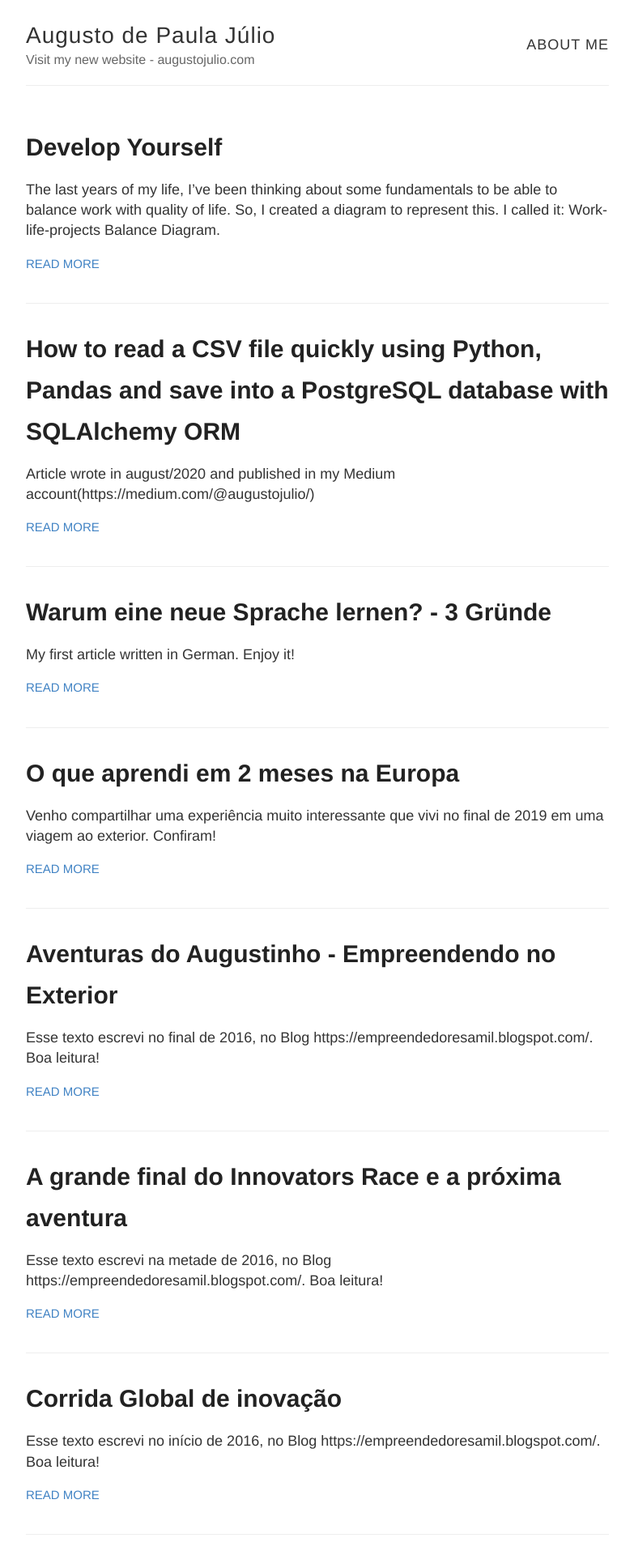
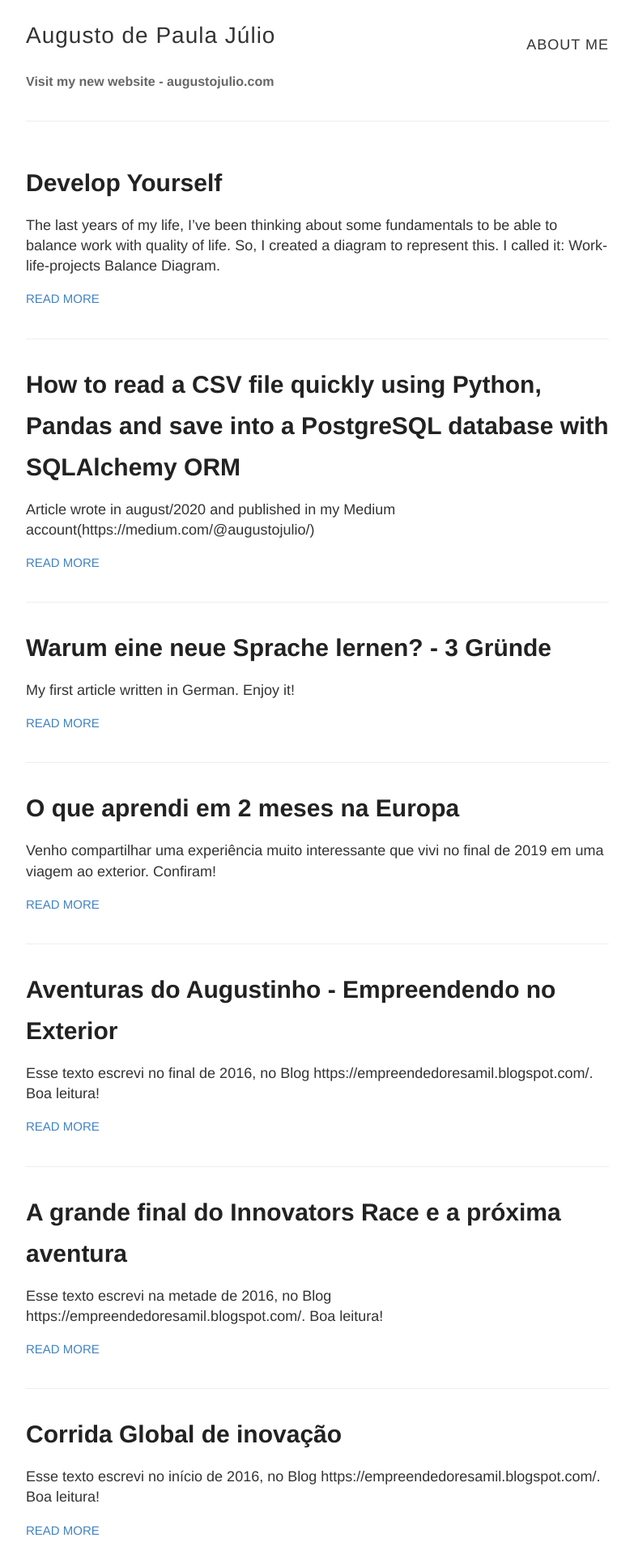
Before and after one commit to augustojulio/augustojulio.github.io, a Jekyll site: the page built from index.html, in a window 1280 px wide. Shown: the top 1920 px of the page at 81% size, without its empty margins (248-1031 px from the left). Built offline with Jekyll 4.4.1, drawn with Linux system fonts in a browser that asks for light colours.

Commit message:
Add bold tag to site description

```diff
--- a/_layouts/default.html
+++ b/_layouts/default.html
@@ -47,8 +47,9 @@
             <h1 class="site-name">
               <a href="{{ site.baseurl }}/">{{ site.name }}</a>
             </h1>
-            <!-- <p class="site-description">{{ site.description }}</p> -->
-            <div class="site-description">{{ site.description }}</div>
+            <h2>
+              <b><p class="site-description">{{ site.description }}</p></b>
+            </h2>
           </div>
 
           <!-- <div class="site-icons-header">{% include svg-icons.html %}</div> -->
```
